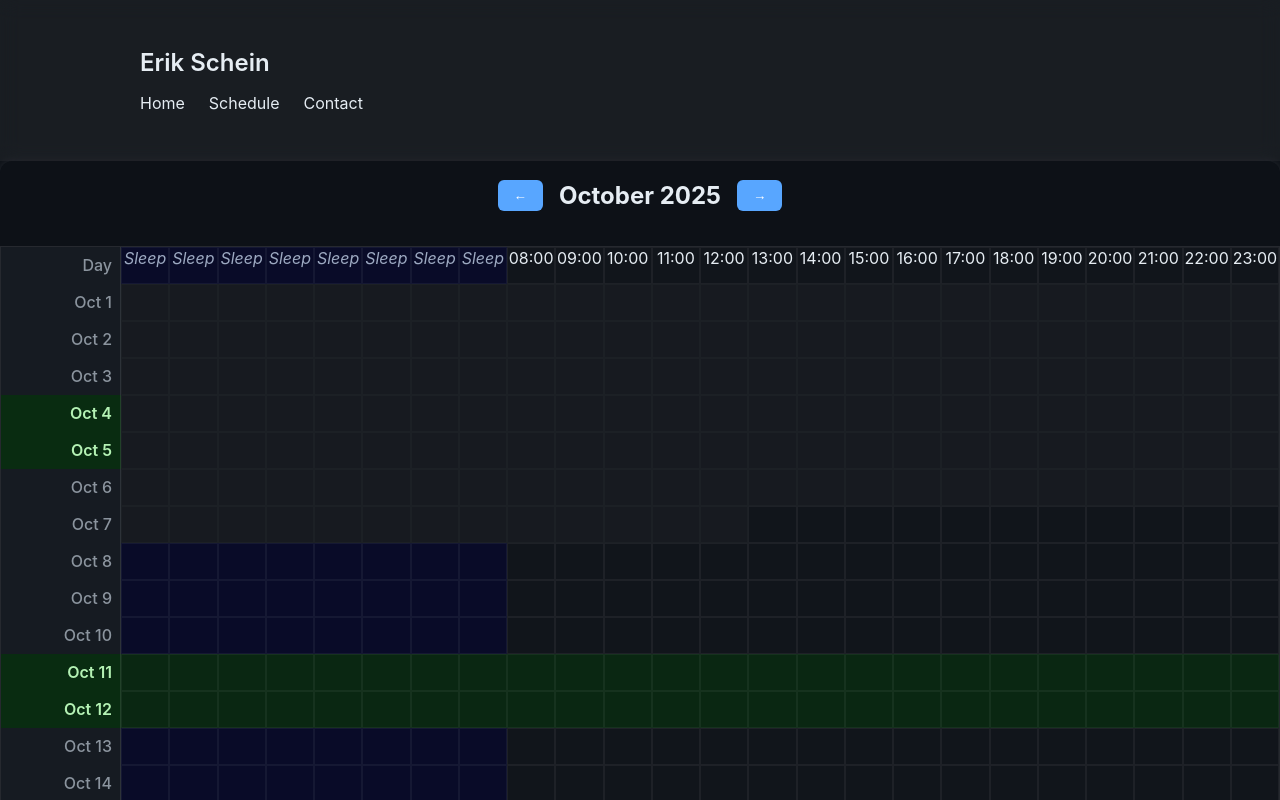
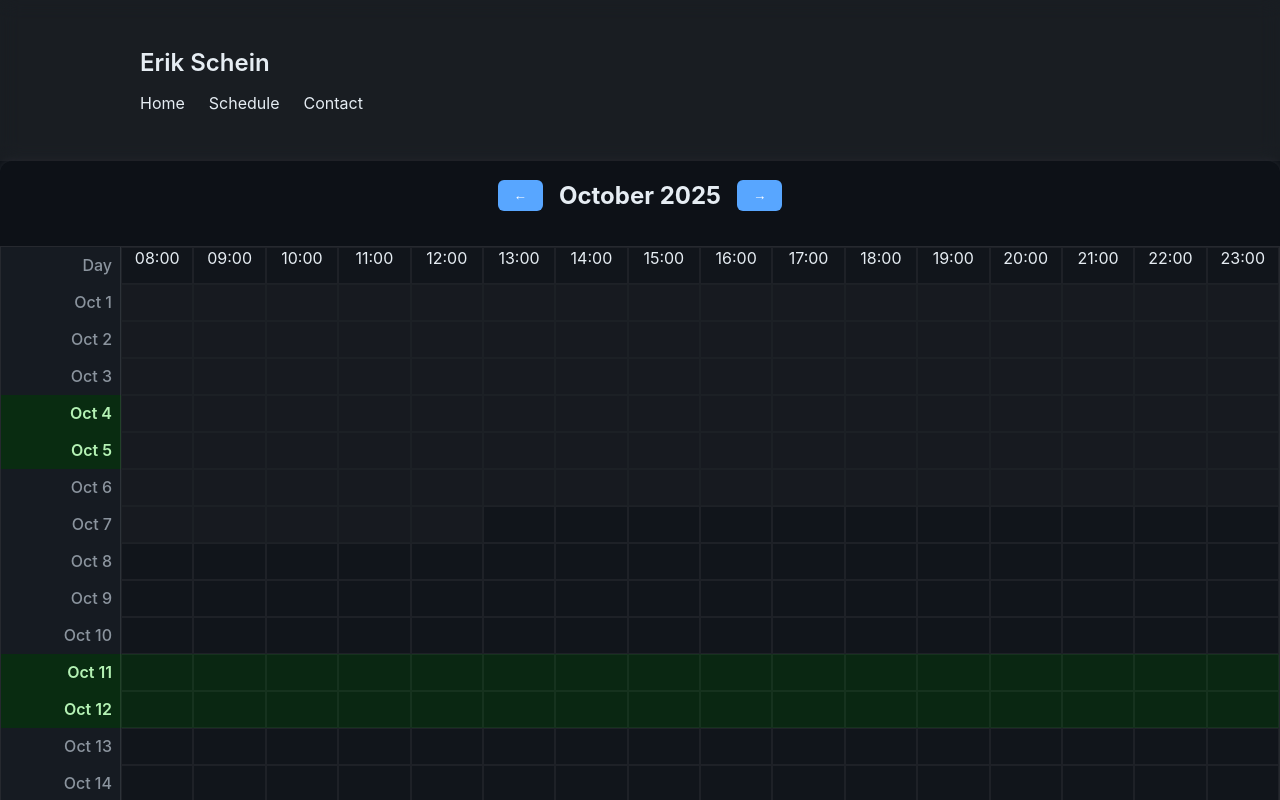
Before and after one commit to scheinerik/my-website, a React (Vite) app: page /schedule in a window 1280 px wide. Shown: the top 800 px of the page. Built offline with nearby package versions, Linux system fonts and the light colour scheme; no server answers.

Commit message:
last was good

```diff
--- a/src/styles/Schedule.css
+++ b/src/styles/Schedule.css
@@ -38,13 +38,13 @@
 
 .schedule-grid-header {
   display: grid;
-  grid-template-columns: 120px repeat(24, 1fr);
+  grid-template-columns: 120px repeat(16, 1fr);
   min-height: 35px;
   position: relative;
 }
 .schedule-grid-row {
   display: grid;
-  grid-template-columns: 120px repeat(24, 1fr);
+  grid-template-columns: 120px repeat(16, 1fr);
   align-items: center;
   position: relative;
 }
@@ -74,6 +74,7 @@
   color: #9da9c2;
   font-style: italic;
   text-align: center;
+  display:none;
 }
 
 .weekend-cell {
```
